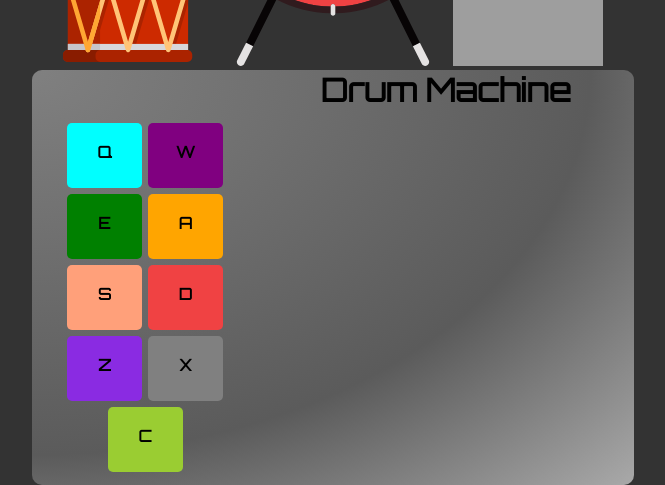
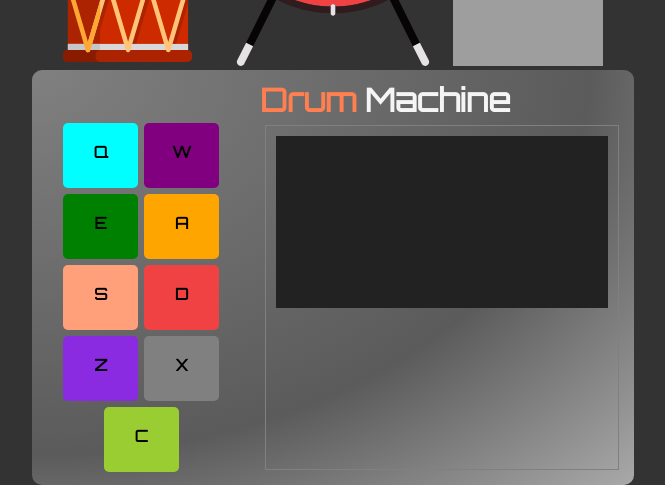
Before and after one commit to ezioda004/Drum-Machine, a React (Create React App) app: page / in a window 1280 px wide. Shown: the part 434-919 px from the top of the page, without its empty margins (307-972 px from the left). Built offline with nearby package versions, Linux system fonts and the light colour scheme; grey boxes are pictures that could not be loaded.

Commit message:
feat: added styles to the button and display

```diff
--- a/src/App.css
+++ b/src/App.css
@@ -1,4 +1,12 @@
 @import url("https://fonts.googleapis.com/css?family=Orbitron");
+@font-face {
+  font-family: 'DS-DIGITAL';
+  src: url("https://res.cloudinary.com/drxsinkfw/raw/upload/v1539464452/DS-DIGI.TTF");
+  src: url("https://res.cloudinary.com/drxsinkfw/raw/upload/v1539464452/DS-DIGIB.TTF");
+  src: url("https://res.cloudinary.com/drxsinkfw/raw/upload/v1539464452/DS-DIGIT.TTF");
+  src: url("https://res.cloudinary.com/drxsinkfw/raw/upload/v1539464452/DS-DIGII.TTF");
+}
+
 html,
 body,
 #root {
--- a/src/Components/Display/Display.css
+++ b/src/Components/Display/Display.css
@@ -1,14 +1,55 @@
 #display {
+  display: -webkit-box;
+  display: -ms-flexbox;
+  display: flex;
+  -webkit-box-orient: vertical;
+  -webkit-box-direction: normal;
+      -ms-flex-direction: column;
+          flex-direction: column;
   -ms-flex-preferred-size: 100%;
       flex-basis: 100%;
   text-align: center;
-}
-
-#display h2 {
-  background: yellow;
+  margin: 10px;
 }
 
 #display h1 {
   margin: 0;
+  text-align: left;
+}
+
+#display .first-word {
+  color: coral;
+}
+
+#display .second-word {
+  color: whitesmoke;
+}
+
+#display .screen {
+  border: 1px grey solid;
+  height: 100%;
+  -webkit-box-flex: 1;
+      -ms-flex-positive: 1;
+          flex-grow: 1;
+  margin: 5px;
+  font-family: 'DS-DIGITAL';
+  color: red;
+}
+
+#display .screen .inside {
+  margin: 10px;
+  height: 50%;
+  background: #222;
+  position: relative;
+  display: -webkit-box;
+  display: -ms-flexbox;
+  display: flex;
+  -webkit-box-orient: vertical;
+  -webkit-box-direction: normal;
+      -ms-flex-direction: column;
+          flex-direction: column;
+  -webkit-box-pack: center;
+      -ms-flex-pack: center;
+          justify-content: center;
 }
 /*# sourceMappingURL=Display.css.map */
--- a/src/Components/Display/Display.js
+++ b/src/Components/Display/Display.js
@@ -4,8 +4,16 @@ class Display extends Component {
   render() {
     return (
       <div id="display">
-        <h1>Drum Machine</h1>
-        <h2>{this.props.name}</h2>
+        <h1>
+          <span className="first-word">Drum</span>{" "}
+          <span className="second-word">Machine</span>
+        </h1>
+        <div className="screen">
+            <div className = "inside">
+                <h2>{this.props.name}</h2>
+            </div>
+
+        </div>
       </div>
     );
   }
--- a/src/Components/Display/Display.scss
+++ b/src/Components/Display/Display.scss
@@ -1,11 +1,38 @@
 #display {
-
+    display: flex;
+    flex-direction: column;
     flex-basis: 100%;
     text-align: center;
+    margin: 10px;
+
     h2 {
-        background: yellow;
+
     }
     h1 {
         margin: 0;
+        text-align: left;
+    }
+    .first-word {
+        color: coral;
+    }
+    .second-word {
+        color: whitesmoke;
+    }
+    .screen {
+        border: 1px grey solid;
+        height: 100%;
+        flex-grow: 1;
+        margin: 5px;
+        font-family: 'DS-DIGITAL';
+        color: red;
+        .inside {
+            margin: 10px;
+            height: 50%;
+            background: #222;
+            position: relative;
+            display: flex;
+            flex-direction: column;
+            justify-content: center;
+        }
     }
 }
```
Also changed, not shown: src/App.scss (+7 -0 lines), 2 other files (tests, documents, lock files or other folders).
